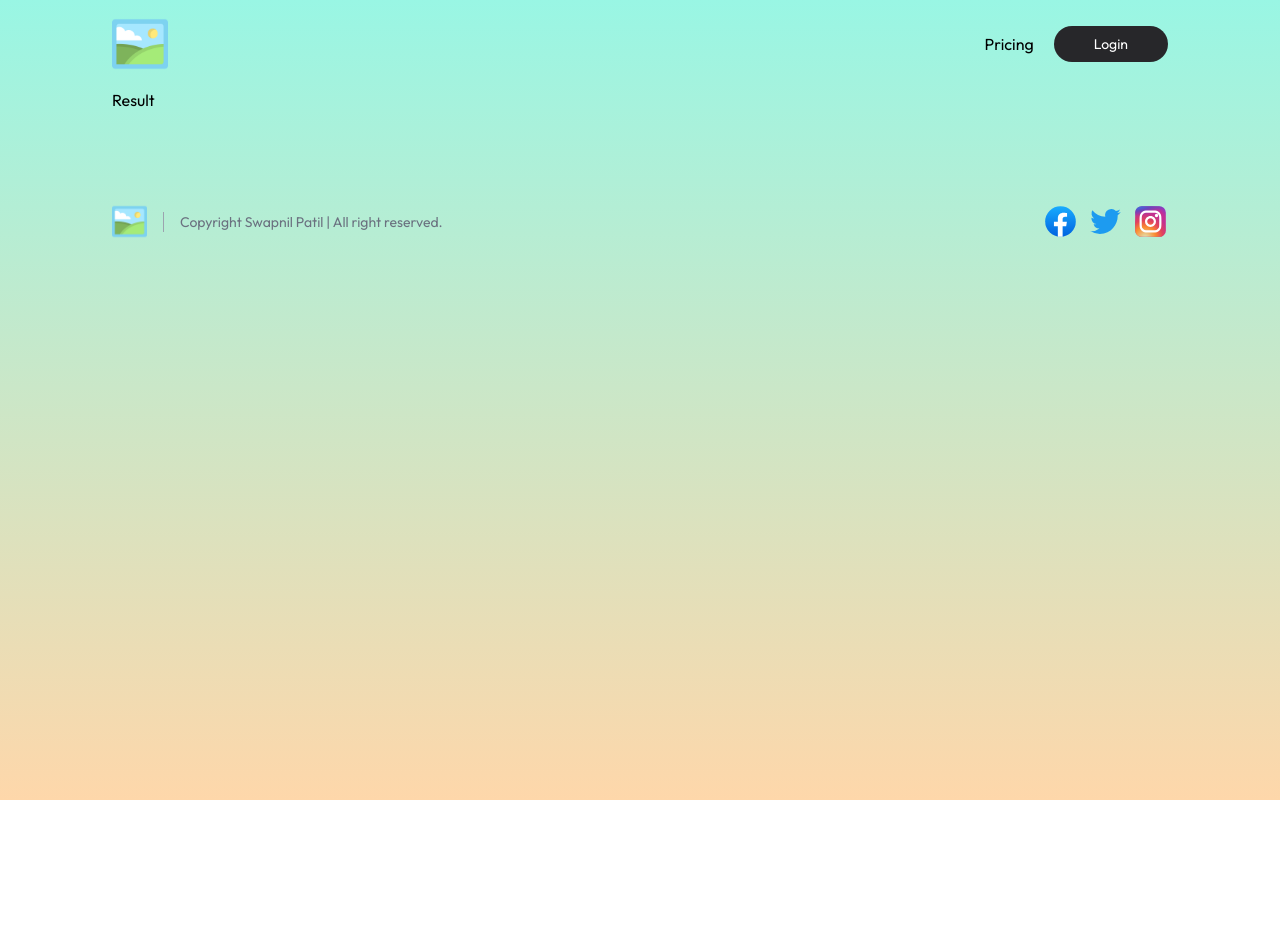
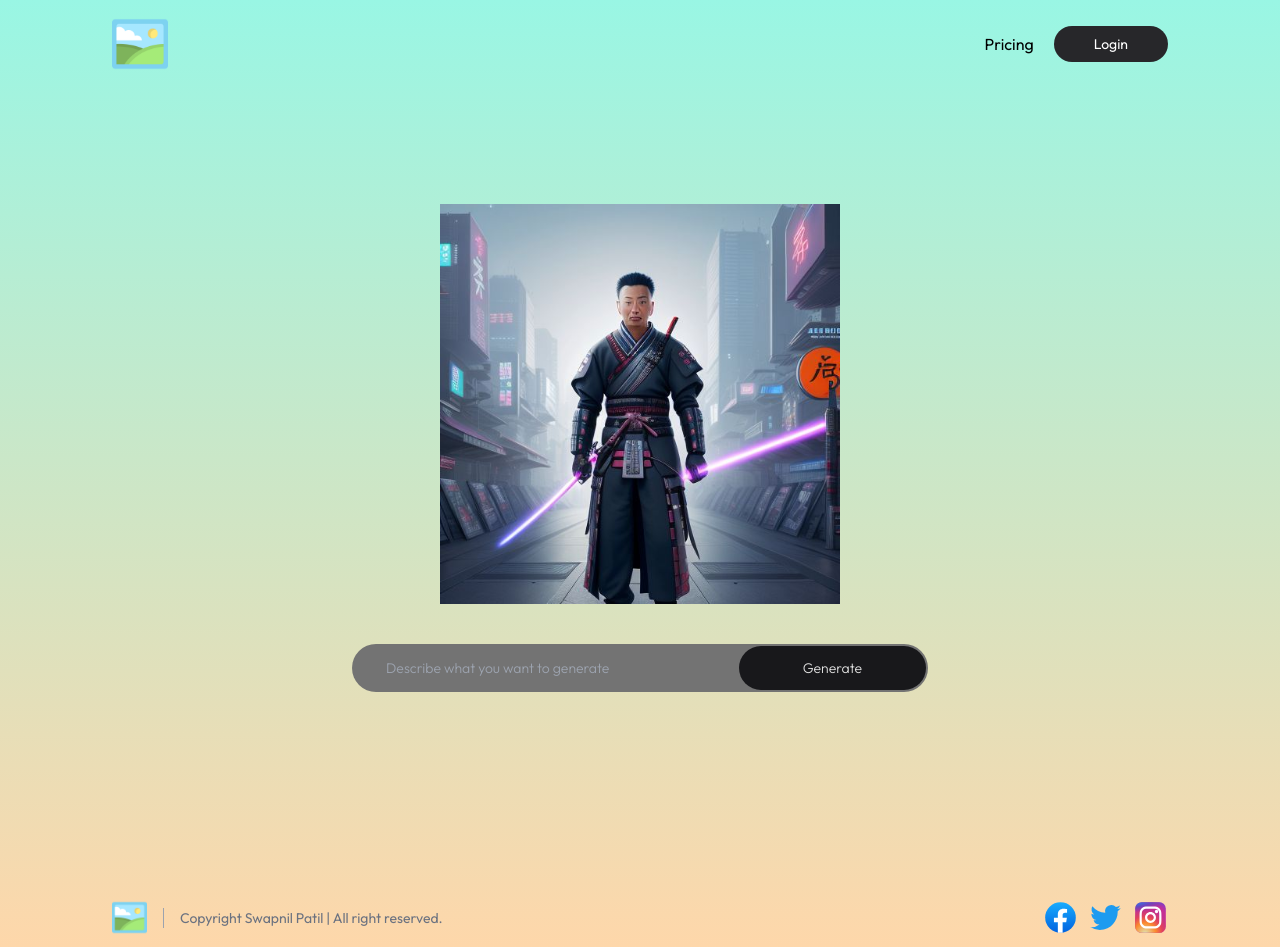
Before and after one commit to patil-swap/Imagify, a React (Vite) app in the folder client/: page /result in a window 1280 px wide. Before the commit the page ends 800 px from the top, so only its background shows below. Built offline with nearby package versions, Linux system fonts and the light colour scheme.

Commit message:
Adds content in the Result page

```diff
--- a/client/src/index.css
+++ b/client/src/index.css
@@ -7,3 +7,8 @@
 * {
 	font-family: Outfit;
 }
+
+.placeholder-color {
+	color: #e0e0e0;
+	font-weight: 300;
+}
--- a/client/src/pages/Result.jsx
+++ b/client/src/pages/Result.jsx
@@ -1,6 +1,40 @@
+import { useState } from 'react'
+import { assets } from '../assets/assets'
+
 const Result = () => {
+
+  const [image, setImage] = useState(assets.sample_img_1)
+  const [isImageLoaded, setIsImageLoaded] = useState(false)
+  const [loading, setLoading] = useState(false)
+  const [input, setInput] = useState('')
+
+  const onSubmitHandler = async (e) => {
+
+  }
+
   return (
-	<div>Result</div>
+	<form onSubmit={onSubmitHandler} className='flex flex-col min-h-[90vh] justify-center items-center'>
+	<div>
+		<div className="relative ">
+			<img src={image} alt="" width={400} className='max-w-sm-rounded ' />
+			<span className={`absolute bottom-0 left-0 h-1 bg-blue-500 ${loading ? 'w-full transition-all duration-[10s]' : 'w-0'}`}/>
+		</div>
+		<p className={!loading ? 'hidden' : ''}>Loading...</p>
+	</div>
+
+	{!isImageLoaded &&
+
+	<div className='flex w-full max-w-xl bg-neutral-500 text-white mt-10 rounded-full text-sm p-0.5 placeholder-color'>
+		<input type="text" placeholder='Describe what you want to generate' name="" id="" className='flex-1 bg-transparent outline-none ml-8 max-sm:w-20' onChange={e => setInput(e.target.value)} value={input}/>
+		<button type='submit' className='bg-zinc-900 px-10 sm:px-16 py-3 rounded-full'>Generate</button>
+	</div>}
+
+	{isImageLoaded &&
+	<div className='flex gap-2 flex-wrap justify-center text-white text-sm p-0.5 mt-10 rounded-full'>
+		<p className='bg-transparent border border-zinc-900 text-black px-8 py-3 rounded-full cursor-pointer' onClick={() => {setIsImageLoaded(false)}}>Generate Another</p>
+		<a className='bg-zinc-900 px-10 py-3 rounded-full cursor-pointer' href={image} download>Download</a>
+	</div>}
+	</form>
   )
 }
 
```
